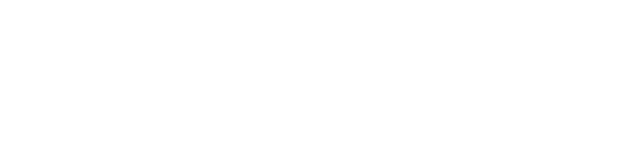
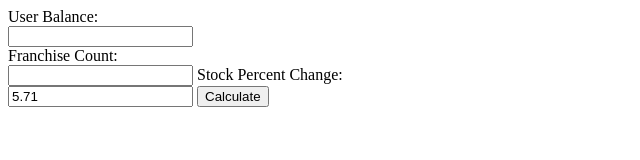
Before and after one commit to volt64bolt/Have-tax-bot, a plain HTML site: page index.html in a window 1280 px wide. Shown: the whole page, without its empty margins (0-640 px from the left). Drawn offline with Linux system fonts and the light colour scheme.

Commit message:
Update index.html

```diff
--- a/index.html
+++ b/index.html
@@ -1,6 +1,30 @@
 <!DOCTYPE html>
 <html>
+<head>
+<link rel="stylesheet" href="styles">
+</head>
 <body>
+  <form>
+    <label for="UBal">User Balance:</label><br>
+    <input type="text" id="UBal" name="UBal"><br>
+    <label for="FCount">Franchise Count:</label><br>
+    <input type="text" id="FCount" name="FCount">
+    <label for="SPercent">Stock Percent Change:</label><br>
+    <input type="text" id="SPercent" name="SPercent" value="5.71">
+    <input type="button" value="Calculate" onclick="calculateTax()">
+  </form>
+  <p id="TaxOut"></p>
+  <script>
+    let UserBal, FranchiseCount, StockPercentChange, Tax;
+    function calculateTax() {
+      UserBal = document.getElementById("UBal");
+      FranchiseCount = document.getElementById("FCount");
+      StockPercentChange = document.getElementById("SPercent");
 
+      Tax = (UserBal/1000) * (50*FranchiseCount) * ( (StockPercentChange/100) * UserBal);
+
+      document.getElementById("TaxOut").innerHTML = Tax;
+    }
+  </script>
 </body>
 </html>
```
